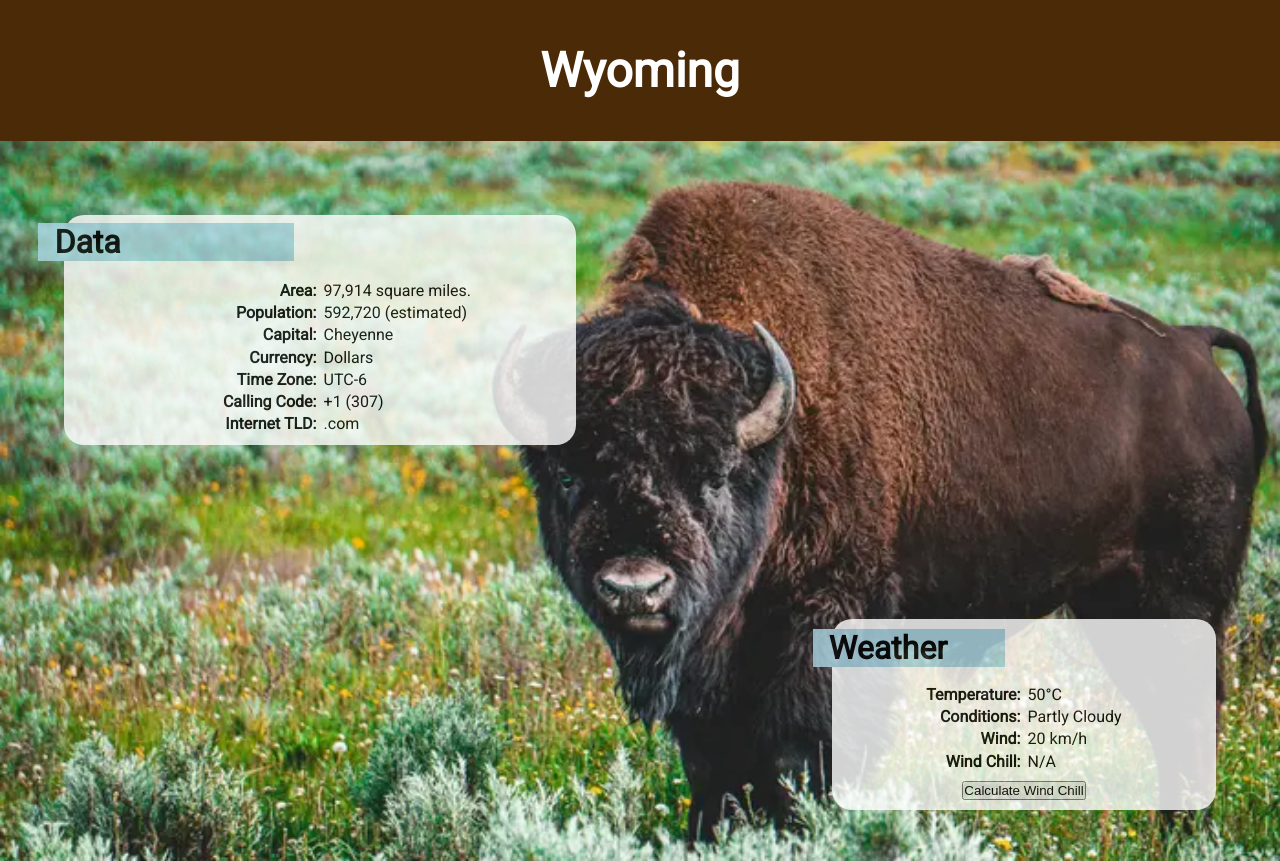
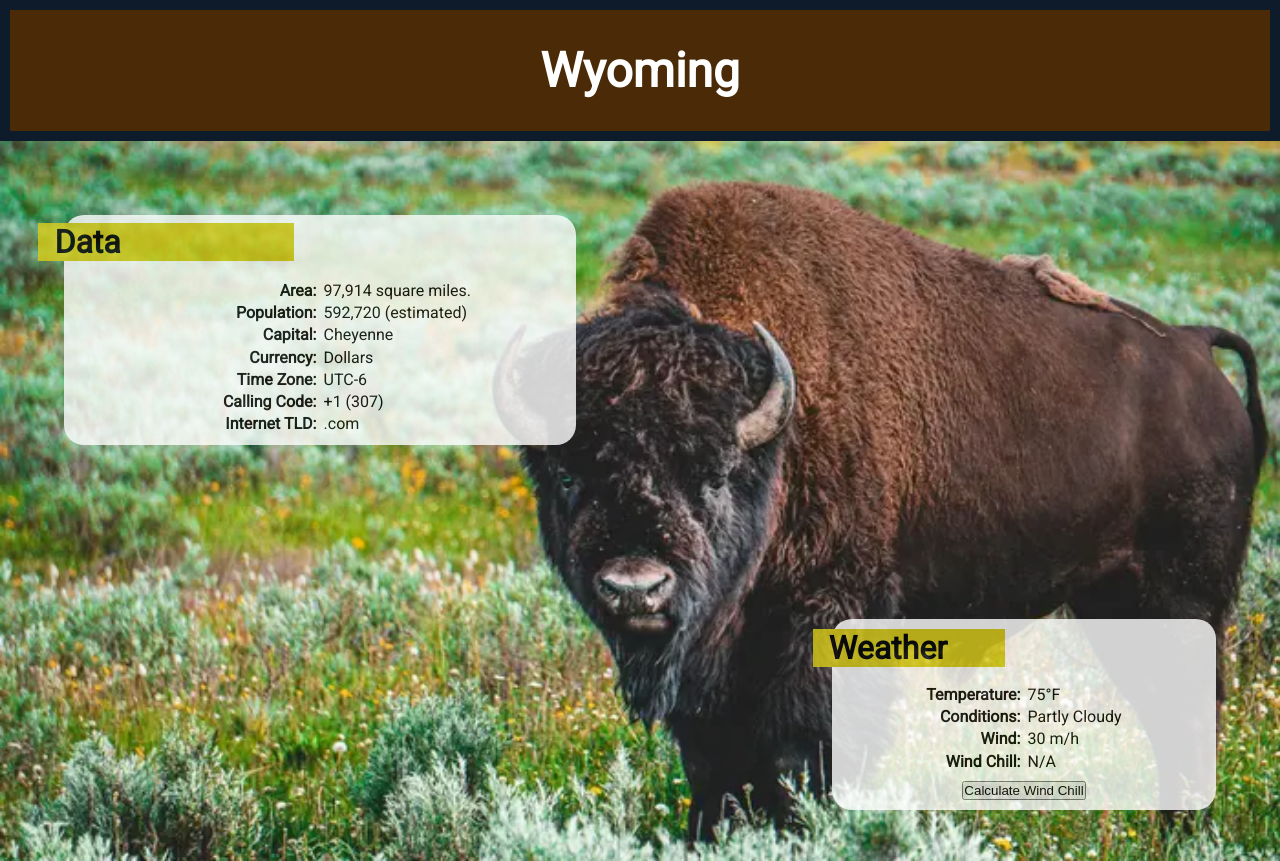
Before and after one commit to keykey-create/wdd131, a plain HTML site: page place.html in a window 1280 px wide. Shown: the top 861 px of the page. Drawn offline with Linux system fonts and the light colour scheme.

Commit message:
more style and color changes for css on place project

```diff
--- a/scripts/place.js
+++ b/scripts/place.js
@@ -1,54 +1,31 @@
-const temperature = 50;  // Test wind chill by setting this value to 51
-const wind = 20;
+const temperature = 75;
+const wind = 30;
 const conditions = "Partly Cloudy";
-// let chill = "N/A";
-// document.getElementById("chill").innerHTML = "N/A";
-// console.log("Chill0 = " + chill);               // TODO DEBUG
 
-//-------------------------------------------------------------------------------------
-// https://www.backpacker.com/skills/how-to-calculate-wind-chill
-//
-// The National Weather Service’s formula to calculate wind chill is:
-// 35.74 + 0.6215T – 35.75(V0.16) + 0.4275T(V0.16).
-//
-// T represents air temperature in Fahrenheit
-// V represents wind speed in miles per hour.
-// (Humidity does not affect the overall wind chill enough to be considered a factor.)
-// The equation only works for temperatures at or below 50°F and gusts above 3 mph.
-//-------------------------------------------------------------------------------------
 
 function calculateWindChill(T, V) {
     return 35.74 + (0.6215*T) - (35.75*(Math.pow(V, 0.16))) + (0.4275*T)*(Math.pow(V, 0.16));
 }
 
-// For Fun & Experience - Added "Calculate Wind Chill" button
-// if (temperature <= 50 && wind > 3) {
-//     chill = calculateWindChill(temperature, wind);
-// }
 
-document.getElementById("temp").innerHTML = temperature + "&deg;C";
+
+document.getElementById("temp").innerHTML = temperature + "&deg;F";
 document.getElementById("condition").innerHTML = conditions;
-document.getElementById("wind").innerHTML = wind + " km/h";
-// Set initial chill string to be "N/A"
+document.getElementById("wind").innerHTML = wind + " m/h";
 document.getElementById("chill").innerHTML = "N/A";
 
-// const chill = calculateWindChill(temperature,wind);
-// document.getElementById("chill").innerText = chill.toFixed(2);
+
 
 document.getElementById("chill-button").addEventListener("click", () => {
-    // Calculate and update the "chill" value
+
     let chill = "N/A";
     document.getElementById("chill").innerHTML = chill;
 
-    // console.log("Chill1 = " + chill);           // TODO DEBUG
     if (temperature <= 50 && wind > 3) {
         chill = calculateWindChill(temperature, wind);
-        // console.log("Chill2 = " + chill);       // TODO DEBUG
         const stringChill = String(chill.toFixed(2));
-        // console.log("Chill = " + stringChill);  // TODO DEBUG
         document.getElementById("chill").innerHTML = String(chill.toFixed(2)) + "&deg;C";
     } else {
-        // console.log("Chill3 = " + chill);       // TODO DEBUG
         chill = "N/A"
         document.getElementById("chill").innerHTML = chill;
     }
--- a/styles/place-large.css
+++ b/styles/place-large.css
@@ -1,8 +1,5 @@
 @media (min-width: 550px) {
 
-    /* h1 {
-        color: yellow;
-    } */
 
     main {
         position: relative;
@@ -10,35 +7,33 @@
         background-color: var(--accent_color2);
     }
 
-    /* Common responsive .data & .weather class settings */
-    /* Requires parent (main) to have position: relative; */
+
     .data, .weather {
         position: absolute;
         background-color: white;
-        opacity: 0.8; /* 0.8 opacity setting */
+        opacity: 0.8;
         color: black;
         border-radius: 20px;
         padding: 4rem 5px 10px 5px;
         margin: 0;
     }
 
-    /* Responsive .data class */
     .data {
         top: 10%;
         left: 5%;
         width: 40%;
     }
 
-    /* Responsive .weather class */
+
     .weather {
         bottom: 10%;
         right: 5%;
         width: 30%;
     }
 
-    /* Seems easier to move H2 headers up from the bottom instead of down from the top */
+
     .data h2{
-        background-color: lightblue;
+        background-color: rgb(218, 205, 25);
         color: black;
         position: absolute;
         right: 55%;
@@ -49,7 +44,7 @@
     }
 
     .weather h2{
-        background-color:lightblue;
+        background-color:rgb(218, 205, 25);
         color: black;
         position: absolute;
         right: 55%;
@@ -59,7 +54,6 @@
         padding: 0 0 0 1rem;
     }
 
-    /* Added ::after pseudo element */
     .weather h2::after {
         display: none;
     }
--- a/styles/place.css
+++ b/styles/place.css
@@ -1,9 +1,9 @@
 :root {
     --back_color1: #0D1B2A;
     --back_color2: #4b2b07;
-    --accent_color1: #7FC6DE;
+    --accent_color1: #e4c330;
     --accent_color2: #EFEFEF;
-    --wild_red: #FF0000;
+
 }
 
 * {
@@ -27,30 +27,24 @@ body {
     font-family: Roboto, sans-serif;
 }
 
-/* padding: 0px keeps nav-bar at bottom of header */
 header {
     background-color: var(--back_color2);
     padding: 2rem;
     color: white;
-    border: 10px solid var(--back_color2);
+    border: 10px solid var(--back_color1);
 }
 
-/* justify-content: center; */
-/* max-width: 1000px; */
+
 main {
     position: relative;
     padding: 0.1rem;
     background-color: var(--accent_color2);
-    /* background-color: aquamarine; */
-    /* height: auto; */
 }
 
 footer {
     padding: 1rem;
     color: white;
-    background-color: var(--back_color1);
-    /* border-top: 1px solid var(--back_color1); */
-    /* border-bottom: 10px solid red; */
+    background-color: var(--back_color2);
     text-align: center;
 }
 
@@ -65,14 +59,12 @@ figcaption {
     width: auto;
 }
 
-/* NOTE: 50% width causes <p> and <span> to break onto different lines */
 .data p, .weather p {
     display: inline-block;
     width: 45%;
     margin: 0.1rem;
     text-align: right;
     font-weight: bold;
-    /* background-color: red;  TODO: DEBUG */
 }
 
 .data span, .weather span {
@@ -80,10 +72,8 @@ figcaption {
     width: 45%;
     margin: 0.1rem;
     text-align: left;
-    /* background-color: greenyellow;  TODO: DEBUG */
 }
 
-/* https://www.iconfinder.com/icons/1530374/weather_day_sand_sandstorm_sun_icon */
 .weather h2::after {
     content: url(../images/weather-icon.svg);
     display: block;
@@ -91,8 +81,7 @@ figcaption {
     margin: auto;
 }
 
-/* Centers image when placed inside of a div */
-/* Note: display: block kills grid settings */
+
 .icon-img {
     display: block;
     margin: 0 auto;
@@ -105,13 +94,12 @@ figcaption {
 }
 
 .heroImage img{
-    /* margin: auto; */
     width: 100%;
     height: 100%;
 }
 
 
-/* Note image cannot be centered if the width is set to 100% (full-width). */
+
 .center {
     display: block;
     margin-left: auto;
```
Also changed, not shown: images/weather-icon.svg (added).
